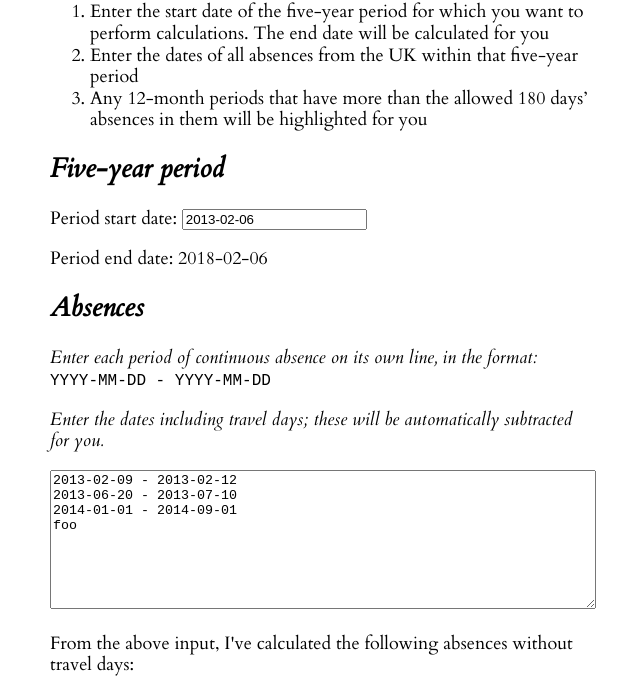
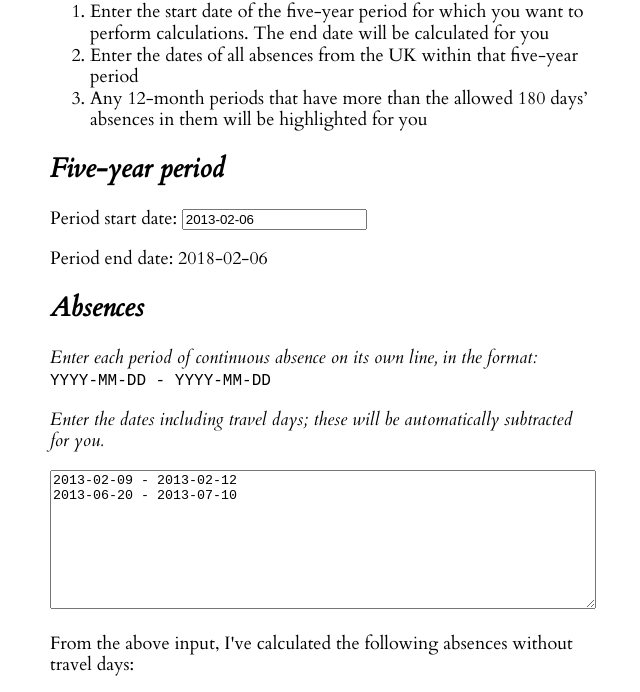
Before and after one commit to robmiller/immigration-absences, a plain HTML site: page index.html in a window 1280 px wide. Shown: the part 90-782 px from the top of the page, without its empty margins (320-960 px from the left). Drawn offline with Linux system fonts and the light colour scheme.

Commit message:
Make the default absence input more sensible

```diff
--- a/index.html
+++ b/index.html
@@ -36,9 +36,7 @@
 
     <p>
       <textarea class="absences" id="absences" v-on:input="parse_absences">2013-02-09 - 2013-02-12
-2013-06-20 - 2013-07-10
-2014-01-01 - 2014-09-01
-foo</textarea>
+2013-06-20 - 2013-07-10</textarea>
     </p>
 
     <p>From the above input, I've calculated the following absences without travel days:</p>
```
